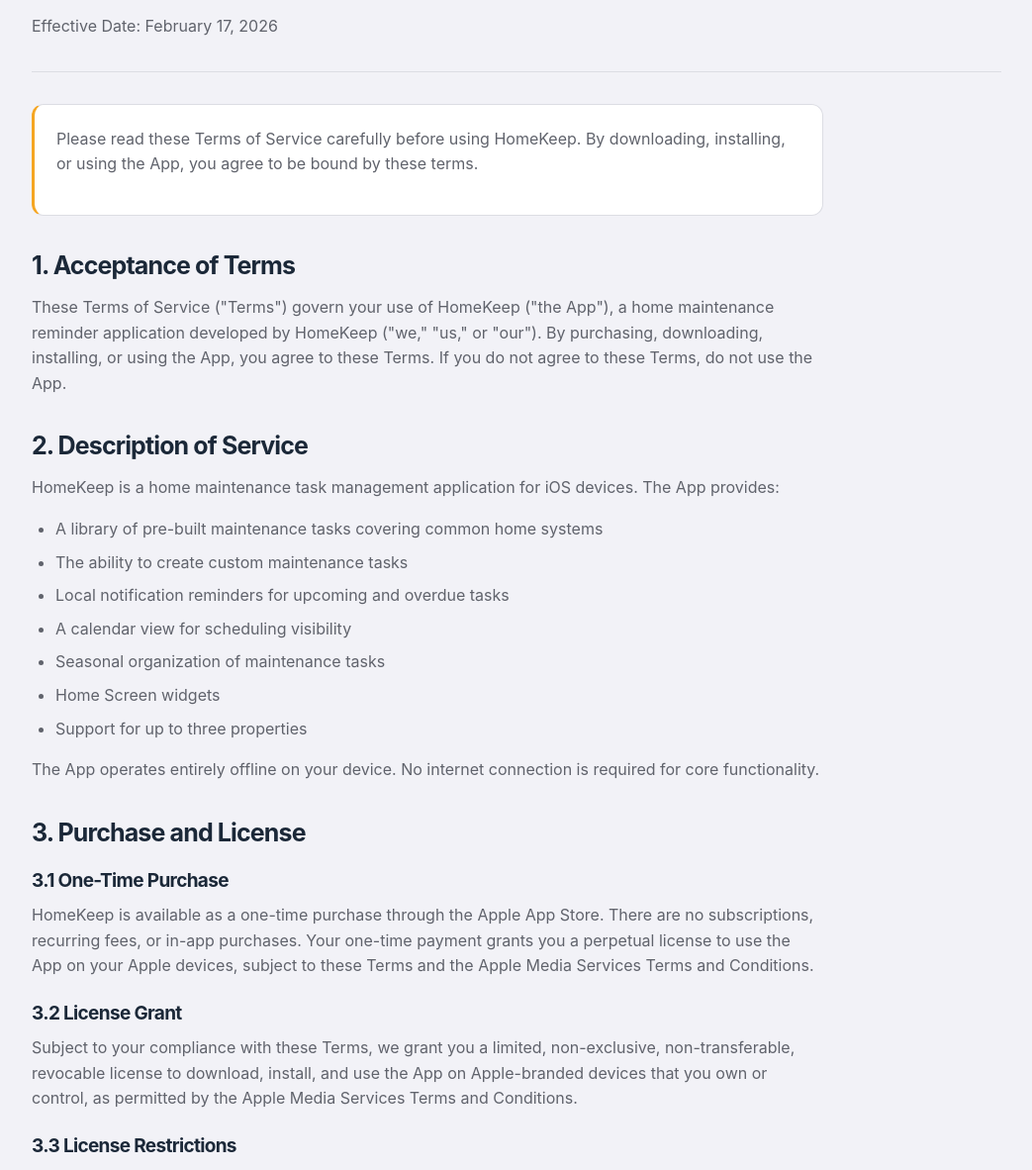
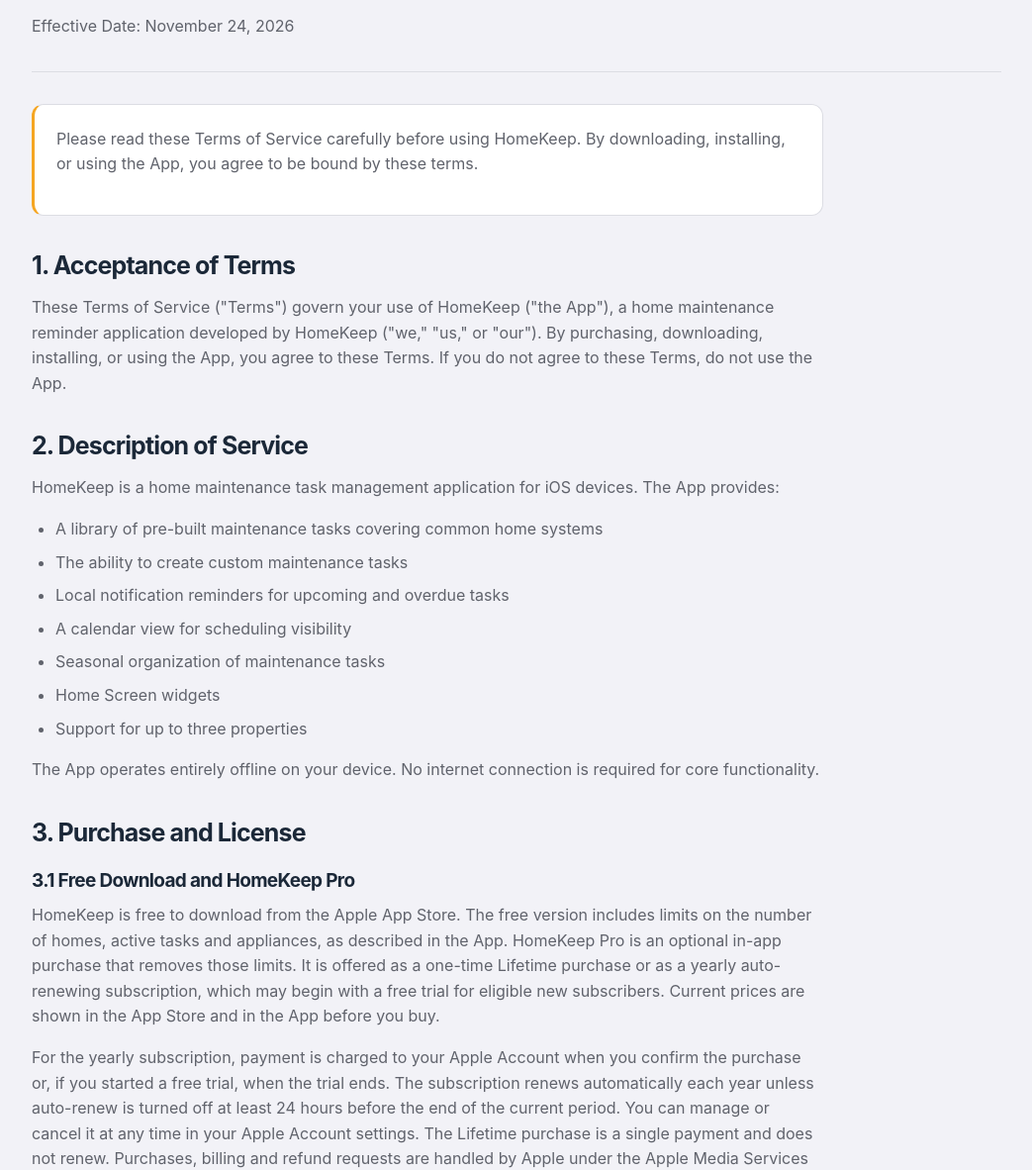
Before and after one commit to awfasano/homekeep-site, a plain HTML site: page terms-of-service.html in a window 1280 px wide. Shown: the part 220-1402 px from the top of the page at 99% size, without its empty margins (118-1161 px from the left). Drawn offline with Linux system fonts and the light colour scheme.

Commit message:
Terms: describe the free download and optional HomeKeep Pro (lifetime or yearly subscription)
Co-Authored-By: Claude Opus 5.5 <noreply@anthropic.com>

```diff
--- a/terms-of-service.html
+++ b/terms-of-service.html
@@ -23,7 +23,7 @@
     <main id="main" class="wrap document-page">
         <div class="page-heading">
             <h1>Terms of Service</h1>
-            <p>Effective Date: February 17, 2026</p>
+            <p>Effective Date: November 24, 2026</p>
         </div>
         <div class="document-content">
         <div class="document-note">
@@ -48,8 +48,9 @@
 
         <h2>3. Purchase and License</h2>
 
-        <h3>3.1 One-Time Purchase</h3>
-        <p>HomeKeep is available as a one-time purchase through the Apple App Store. There are no subscriptions, recurring fees, or in-app purchases. Your one-time payment grants you a perpetual license to use the App on your Apple devices, subject to these Terms and the Apple Media Services Terms and Conditions.</p>
+        <h3>3.1 Free Download and HomeKeep Pro</h3>
+        <p>HomeKeep is free to download from the Apple App Store. The free version includes limits on the number of homes, active tasks and appliances, as described in the App. HomeKeep Pro is an optional in-app purchase that removes those limits. It is offered as a one-time Lifetime purchase or as a yearly auto-renewing subscription, which may begin with a free trial for eligible new subscribers. Current prices are shown in the App Store and in the App before you buy.</p>
+        <p>For the yearly subscription, payment is charged to your Apple Account when you confirm the purchase or, if you started a free trial, when the trial ends. The subscription renews automatically each year unless auto-renew is turned off at least 24 hours before the end of the current period. You can manage or cancel it at any time in your Apple Account settings. The Lifetime purchase is a single payment and does not renew. Purchases, billing and refund requests are handled by Apple under the Apple Media Services Terms and Conditions.</p>
 
         <h3>3.2 License Grant</h3>
         <p>Subject to your compliance with these Terms, we grant you a limited, non-exclusive, non-transferable, revocable license to download, install, and use the App on Apple-branded devices that you own or control, as permitted by the Apple Media Services Terms and Conditions.</p>
@@ -101,7 +102,7 @@
             <li>PROPERTY DAMAGE OR PERSONAL INJURY ARISING FROM YOUR USE OF OR RELIANCE ON THE APP OR ITS CONTENT</li>
             <li>DAMAGES ARISING FROM ANY MAINTENANCE PERFORMED OR NOT PERFORMED BASED ON THE APP'S RECOMMENDATIONS</li>
         </ul>
-        <p>IN NO EVENT SHALL OUR TOTAL LIABILITY TO YOU EXCEED THE AMOUNT YOU PAID FOR THE APP.</p>
+        <p>IN NO EVENT SHALL OUR TOTAL LIABILITY TO YOU EXCEED THE AMOUNT YOU PAID FOR THE APP AND ANY IN-APP PURCHASES.</p>
 
         <h2>8. Indemnification</h2>
         <p>You agree to indemnify, defend, and hold harmless HomeKeep and its developers from and against any claims, damages, losses, liabilities, costs, and expenses (including reasonable attorneys' fees) arising from or related to your use of the App, your violation of these Terms, or any maintenance activities you perform or fail to perform.</p>
```
